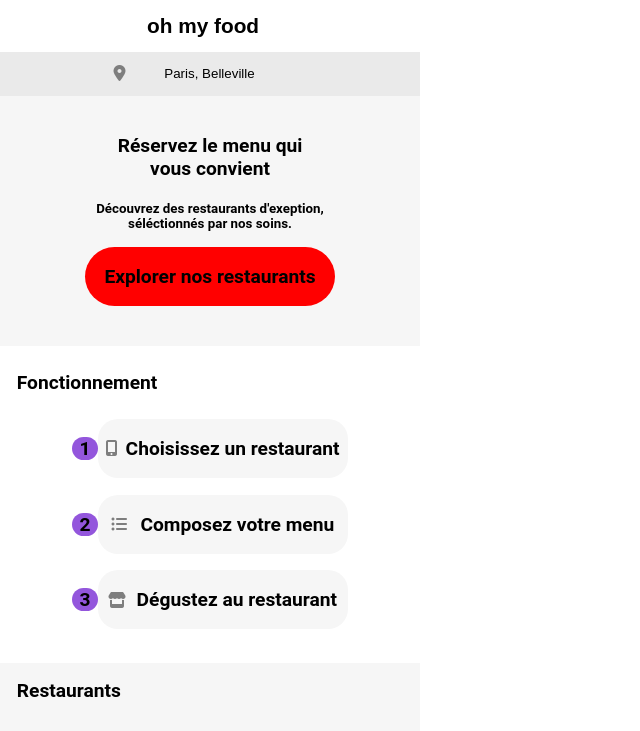
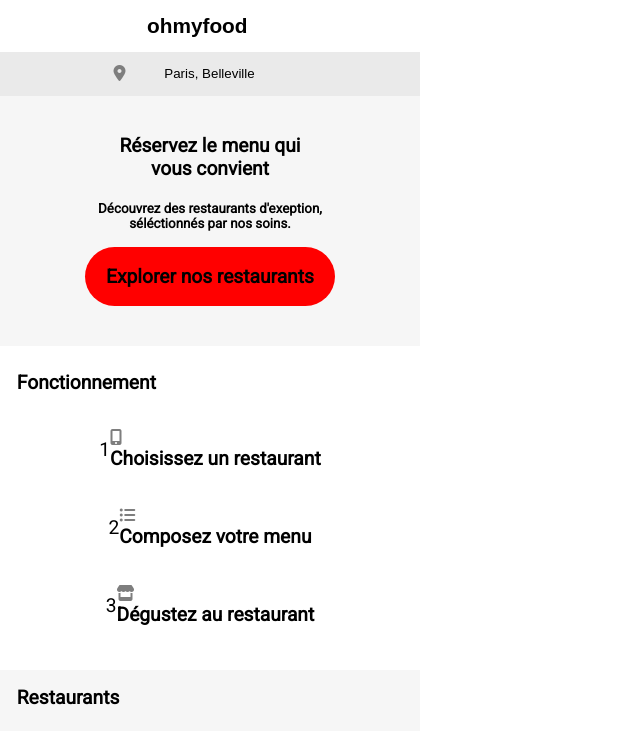
Before and after one commit to fanf-git/Ohmyfood, a plain HTML site: page index.html in a window 1280 px wide. Shown: the top 731 px of the page, without its empty margins (0-640 px from the left). Drawn offline with Linux system fonts and the light colour scheme; grey boxes are pictures that could not be loaded; a web font is replaced by a local one.

Commit message:
save of the week

```diff
--- a/index.html
+++ b/index.html
@@ -2,20 +2,21 @@
 <html lang="fr">
   <head>
     <link rel="stylesheet" href="style.css" type="text/css" />
+    <link rel="stylesheet" href="pages.css" type="text/css" />
     <script src="https://kit.fontawesome.com/5da6fe0c36.js" crossorigin="anonymous"></script>
     <meta charset="utf-8">
-    <meta name="viewport" content="width=device-width, initial scale=1">
+    <meta name="viewport" content="width=device-width, initial-scale=1">
     <title>Ohmyfood</title>
     <link rel="preconnect" href="http://fonts.gstatic.com">
     <link href="https://fonts.googleapis.com/css2?family=Open+Sans&falmily=Raleway&family=Shrikhand&display=swap" rel="stylesheet">
-    <link rel="preconnect" href="https://fonts.gstatic.com">
-    <link href="https://fonts.googleapis.com/css2family=Open+sans&family=roboto:ital@1&display=swap" rel="stylesheet">
+    <link rel = "preconnect" href = "https://fonts.gstatic.com">
+    <link href = "https://fonts.googleapis.com/css2?family=Roboto&display=swap" rel = "stylesheet">
   </head>
   <body>
 
     <!--HEADER-->
     <div id="oh">
-        <h1>oh my food</h1>
+        <h1>ohmyfood</h1>
     </div>
 
     <!--SEARSH-->
@@ -52,37 +53,27 @@
       <div class="title">
         <h2>Fonctionnement</h2>
       </div>
+      <div class="bout">
         <div class="choise">
-        <div class="a">
-          <div class="number">
-          <h4>1</h4>
-          </div>
-        </div>
-        <div class="b">
+            <p>1</p>
+            <div class="check">
               <i class="fas fa-mobile-alt" aria-hidden="true"></i>
               <h4>Choisissez un restaurant</h4>
             </div>
         </div>
         <div class="compo">
-        <div class="a">
-          <div class="number">
-          <h4>2</h4>
-          </div>
-        </div>
-        <div class="b">
+            <p>2</p>
+            <div class="check">
               <i class="fas fa-list-ul" aria-hidden="true"></i>
               <h4>Composez votre menu</h4>
             </div>
         </div>
         <div class="degust">
-        <div class="a">
-          <div class="number">
-          <h4>3</h4>
-          </div>
-        </div>
-        <div class="b">
+            <p>3</p>
+            <div class="check">
               <i class="fas fa-store" aria-hidden="true"></i>
               <h4>Dégustez au restaurant</h4>
+            </div>
         </div>
       </div>
     </div>
@@ -167,13 +158,11 @@
     </div>
 
     <!--FOOTER-->
-    <footer>
       <div id="footer">
         <div class="footer">
           <div class="down">
-          <p class="oh">
-            <h1>oh my food</h1>
-          </p>
+            <p class="oh"></p>
+              <h1>ohmyfood</h1>
           </div>
             <div class="bloc">
                 <div class="icon">
@@ -196,6 +185,5 @@
               </div>
         </div>
       </div>
-    </footer>
   </body>
 </html>
```
Also changed, not shown: page1-la-palette-du-gout.html (+1 -1 lines). Lines whose indentation alone changed are shown as unchanged.
